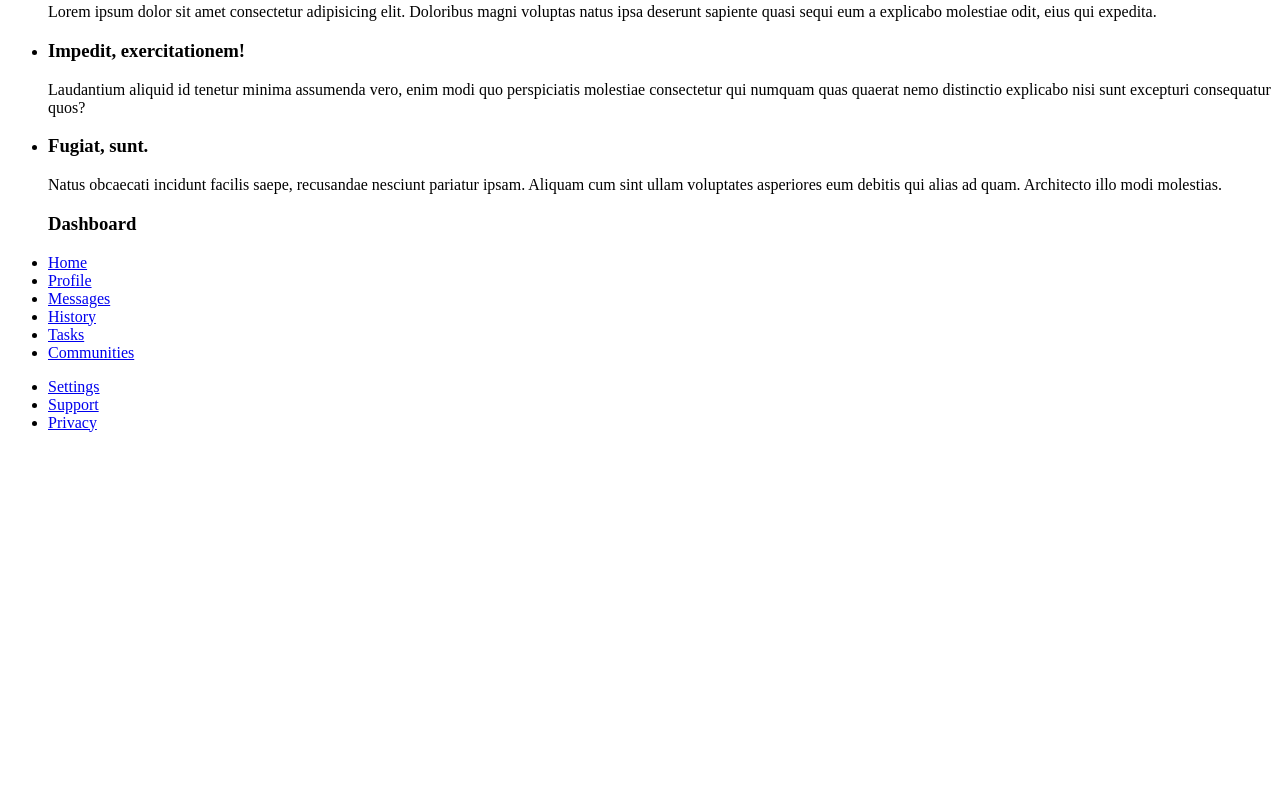
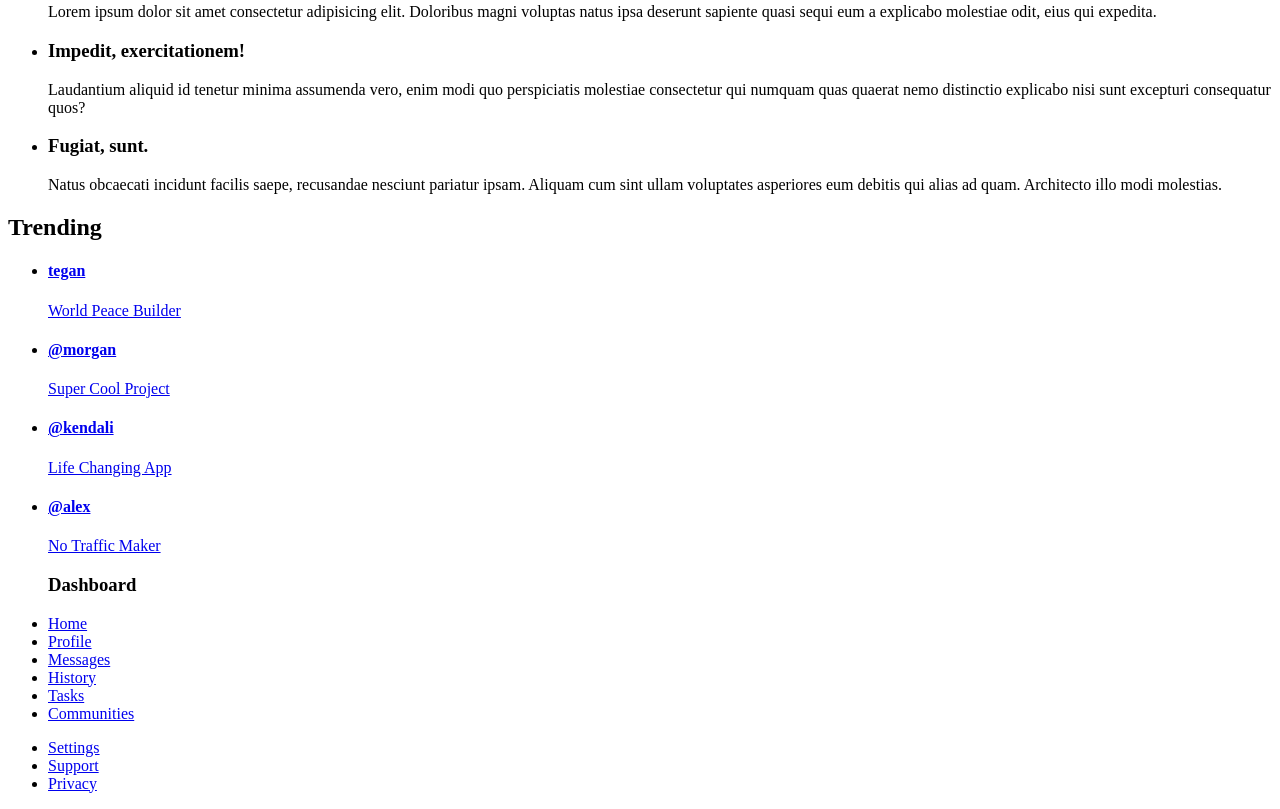
Before and after one commit to stebeus/admin-dashboard, a plain HTML site: page index.html in a window 1280 px wide. Shown: the part 1433-2242 px from the top of the page. Before the commit the page ends 1881 px from the top, so only its background shows below. Drawn offline with Linux system fonts and the light colour scheme.

Commit message:
Create trending projects list

```diff
--- a/index.html
+++ b/index.html
@@ -148,6 +148,33 @@
             </article>
           </li>
         </ul>
+        <h2>Trending</h2>
+        <ul>
+          <li>
+            <a href="#">
+              <h4>tegan</h4>
+              <p>World Peace Builder</p>
+            </a>
+          </li>
+          <li>
+            <a href="#">
+              <h4>@morgan</h4>
+              <p>Super Cool Project</p>
+            </a>
+          </li>
+          <li>
+            <a href="#">
+              <h4>@kendali</h4>
+              <p>Life Changing App</p>
+            </a>
+          </li>
+          <li>
+            <a href="#">
+              <h4>@alex</h4>
+              <p>No Traffic Maker</p>
+            </a>
+          </li>
+        </ul>
       </section>
     </main>
     <aside>
```
